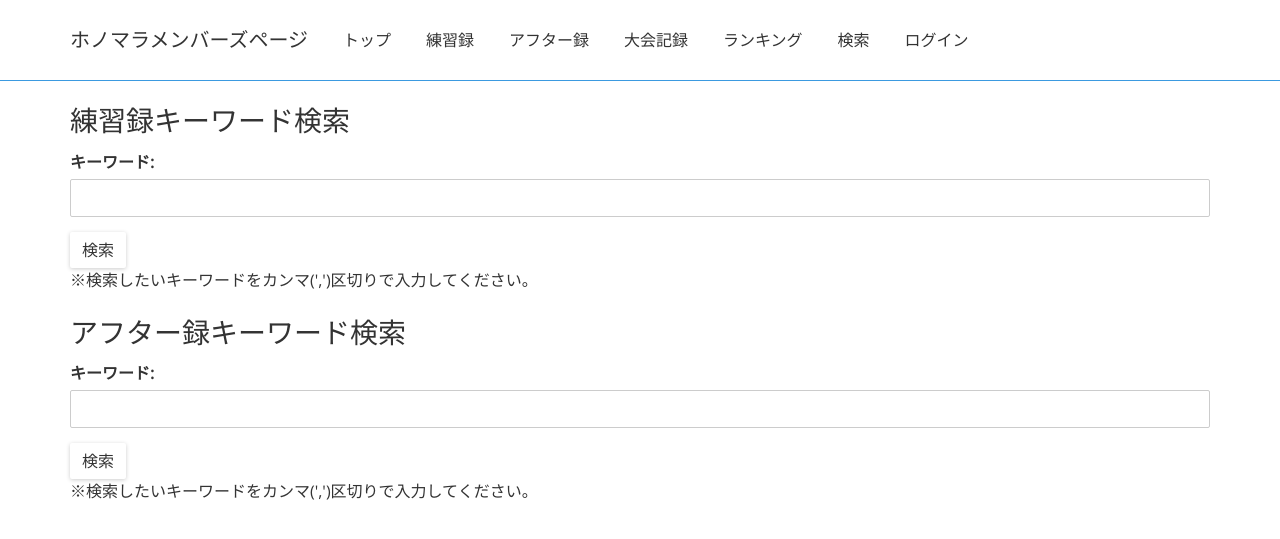
After one commit to yurimarimo/honomara_members_site, a Python web app: template templates/search.html in a window 1280 px wide. The commit adds this page. Shown: the top 539 px of the page. Run offline with Jinja, Linux system fonts and the light colour scheme; the template is opened without the code that fills it, so the values that code supplies are empty; some libraries are stand-ins or nearby versions.

Commit message:
練習録およびアフター録のキーワード検索機能の追加 (#13)

```diff
--- a/templates/header.html
+++ b/templates/header.html
@@ -17,6 +17,7 @@
 						<li><a href="{{url_for('after')}}">アフター録</a></li>
 						<li><a href="{{url_for('result')}}">大会記録</a></li>
 						<li><a href="{{url_for('ranking')}}">ランキング</a></li>
+						<li><a href="{{url_for('search')}}">検索</a></li>
 						<!-- <li class="dropdown active">
 						<a href="#" class="dropdown-toggle" data-toggle="dropdown" role="button" aria-expanded="false">link1<span class="caret"></span></a>
 						<ul class="dropdown-menu" role="menu">
--- /dev/null
+++ b/templates/search.html
@@ -0,0 +1,17 @@
+{% extends "template.html" %}
+{% block content %}
+<div class="container">
+<h2> 練習録キーワード検索</h2>
+<form action="{{url_for('training')}}" class="form" method="get" role="form">
+<div class="form-group  required"><label class="control-label" for="keyword">キーワード:</label><input class="form-control" id="keyword" name="keyword" required type="text" value=""></div>
+<input class="btn btn-default" id="submit" name="submit" type="submit" value="検索">
+</form>
+<p>※検索したいキーワードをカンマ(',')区切りで入力してください。</p>
+<h2> アフター録キーワード検索</h2>
+<form action="{{url_for('after')}}" class="form" method="get" role="form">
+<div class="form-group  required"><label class="control-label" for="keyword">キーワード:</label><input class="form-control" id="keyword" name="keyword" required type="text" value=""></div>
+<input class="btn btn-default" id="submit" name="submit" type="submit" value="検索">
+</form>
+<p>※検索したいキーワードをカンマ(',')区切りで入力してください。</p>
+</div>
+{% endblock %}
```
Also changed, not shown: routes.py (+23 -3 lines).
